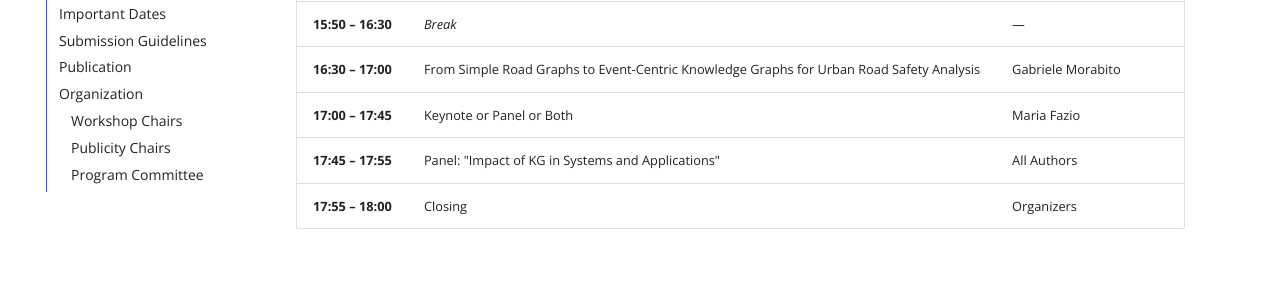
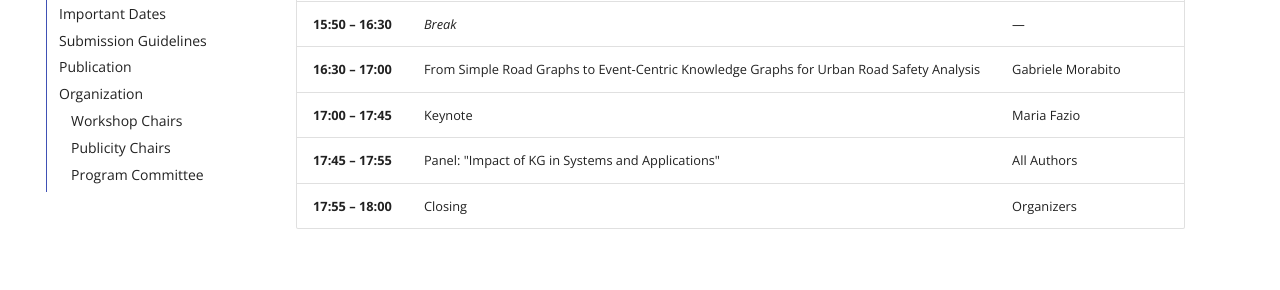
Before and after one commit to GDSKA/gdska.github.io, an MkDocs documentation site: the page built from docs/index.md, in a window 1280 px wide and 900 px high, scrolled down 790 px. Shown: the part 154-444 px from the top of the window. Built offline with MkDocs 1.6.1 and Material for MkDocs 9.7.7, drawn with Linux system fonts in a browser that asks for light colours.

Commit message:
fix: clarify keynote session details in program schedule

```diff
--- a/docs/index.md
+++ b/docs/index.md
@@ -14,7 +14,7 @@
 | **15:20 – 15:50** | Knowledge Graph-based Workflow Validation Using PROV Graphs | Valantis Zervos |
 | **15:50 – 16:30** | *Break* | — |
 | **16:30 – 17:00** | From Simple Road Graphs to Event-Centric Knowledge Graphs for Urban Road Safety Analysis | Gabriele Morabito |
-| **17:00 – 17:45** | Keynote or Panel or Both | Maria Fazio |
+| **17:00 – 17:45** | Keynote | Maria Fazio |
 | **17:45 – 17:55** | Panel: "Impact of KG in Systems and Applications" | All Authors |
 | **17:55 – 18:00** | Closing | Organizers |
 
```
